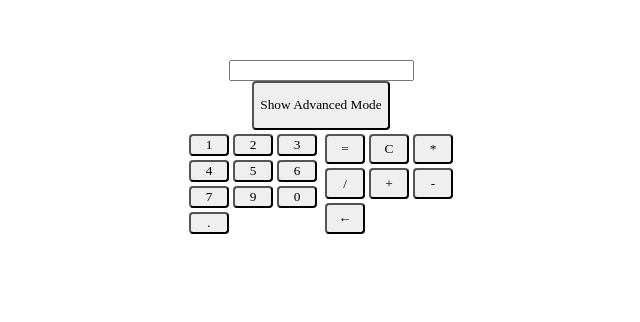
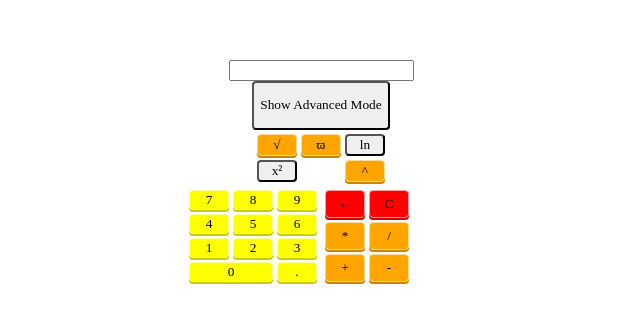
Before and after one commit to Auralcat/v-calculator, a Vue app: page / in a window 1280 px wide. Shown: the top 322 px of the page, without its empty margins (319-959 px from the left). Built offline with nearby package versions, Linux system fonts and the light colour scheme.

Commit message:
Pass properties as list and not string

```diff
--- a/src/components/Button.vue
+++ b/src/components/Button.vue
@@ -1,5 +1,5 @@
 <template>
-  <button class="button" v-on:click="press">{{label}}</button>
+  <button :class="translationTable[label]" v-on:click="press">{{label}}</button>
 </template>
 
 <script>
@@ -7,6 +7,36 @@ import store from "@/store"
 
 export default {
   props: ['label'],
+  data () {
+    return {
+      translationTable: {
+        /* Nums */
+        1: "number one",
+        2: "number two",
+        3: "number three",
+        4: "number four",
+        5: "number five",
+        6: "number six",
+        7: "number seven",
+        8: "number eight",
+        9: "number nine",
+        0: "number zero",
+        ".": "number dot",
+        /* Basic operations */
+        "C": "warning clear",
+        "←": "warning backspace",
+        "=": "operation equals",
+        "+": "operation sum",
+        "-": "operation subtract",
+        "*": "operation multiply",
+        "/": "operation divide",
+        /* Advanced operations */
+        "^": "operation exponentiate",
+        "√": "operation squareroot",
+        "ϖ": "operation pi"
+      }
+    }
+  },
   methods: {
     press () {
       switch (this.label) {
@@ -40,7 +70,6 @@ export default {
 </script>
 
 <!-- Add "scoped" attribute to limit CSS to this component only -->
-<!-- You'd better use Sass for this. -->
 <style lang="scss">
 @mixin button-colors($base, $font:#000) {
   background-color: $base;
@@ -61,6 +90,7 @@ export default {
   @include button-colors(#f00)
 }
 
+/* Base button styles */
 button {
   font-family: OpenSans;
   border-radius: 4px;
@@ -72,4 +102,44 @@ button {
 button:active {
   top: 2px;
 }
+
+/* Button list */
+
+$buttons: (
+  /* Numbers */
+  (name: zero,  col: 1 / span 2, row: 4),
+  (name: dot,   col: 3,          row: 4),
+  (name: one,   col: 1,          row: 3),
+  (name: two,   col: 2,          row: 3),
+  (name: three, col: 3,          row: 3),
+  (name: four,  col: 1,          row: 2),
+  (name: five,  col: 2,          row: 2),
+  (name: six,   col: 3,          row: 2),
+  (name: seven, col: 1,          row: 1),
+  (name: eight, col: 2,          row: 1),
+  (name: nine,  col: 3,          row: 1),
+  /* Basic operations */
+  (name: backspace, col: 1,          row: 1),
+  (name: clear,     col: 2,          row: 1),
+  (name: equals,    col: 1 / span 2, row: 4),
+  (name: multiply,  col: 1,          row: 2),
+  (name: divide,    col: 2,          row: 2),
+  (name: sum,       col: 1,          row: 3),
+  (name: subtract,  col: 2,          row: 3),
+  /* Advanced operations */
+  (name: squareroot, col: 1, row: 1),
+  (name: pi, col: 2, row: 1),
+  (name: square, col: 3, row: 1),
+  (name: natural-logarithm, col: 1, row: 2),
+  (name: logarithm, col: 2, row: 2),
+  (name: exponentiate, col: 3, row: 2),
+);
+
+@each $button in $buttons {
+  .#{map-get($button, name)} {
+    grid-column: map-get($button, col);
+    grid-row: map-get($button, row);
+  }
+}
+
 </style>
--- a/src/components/ButtonPanel.vue
+++ b/src/components/ButtonPanel.vue
@@ -20,6 +20,15 @@
 </script>
 
 <!-- Add "scoped" attribute to limit CSS to this component only -->
-<style scoped>
+<style scoped lang="scss">
+$panel-types: numbers basic-operations advanced-operations;
 
+@each $type in $panel-types {
+  .#{$type}-panel {
+    display: grid;
+    grid-gap: 4px;
+    grid-template-columns: 40px 40px 40px;
+    padding: 4px;
+  }
+}
 </style>
--- a/src/components/Main.vue
+++ b/src/components/Main.vue
@@ -8,17 +8,11 @@
     <!-- Maybe you don't need this div, check later -->
     <div class="basic-mode" v-show="changeMode"></div>
     <div class="buttons">
-      <div class="advanced-operations-panel" v-show="!changeMode">
-        <calc-button class="operation squareroot" label="√" />
-        <calc-button class="operation square" label="x²" />
-        <calc-button class="operation natural-logarithm" label="ln" />
-        <calc-button class="operation pi" label="ϖ" />
-        <calc-button class="operation exponentiate" label="^" />
-      </div>
+      <button-panel panelType="advanced-operations" :buttonLabels="advancedOperations"/>
     </div>
     <div class="buttons">
-      <button-panel panelType="numbers" buttonLabels="123456790."/>
-      <button-panel panelType="basic-operations" buttonLabels="=C*/+-←"/>
+      <button-panel panelType="numbers" :buttonLabels="numbers"/>
+      <button-panel panelType="basic-operations" :buttonLabels="basicOperations"/>
     </div>
   </div>
 </template>
@@ -32,7 +26,10 @@
     name: 'Main',
     data () {
       return {
-        changeMode: true
+        changeMode: true,
+        numbers: [0, 1, 2, 3, 4, 5, 6, 7, 8, 9, '.'],
+        basicOperations: ["+", "-", "*", "/", "C" , "←"],
+        advancedOperations: ["ln", "x²", "^", "ϖ", "√"]
       }
     },
     methods: {
@@ -47,56 +44,8 @@
 
 <!-- Add "scoped" attribute to limit CSS to this component only -->
 <style scoped lang="scss">
-  $panel-types: numbers basic-operations advanced-operations;
-  $buttons: (
-    /* Numbers */
-    (name: zero,  col: 1 / span 2, row: 4),
-    (name: dot,   col: 3,          row: 4),
-    (name: one,   col: 1,          row: 3),
-    (name: two,   col: 2,          row: 3),
-    (name: three, col: 3,          row: 3),
-    (name: four,  col: 1,          row: 2),
-    (name: five,  col: 2,          row: 2),
-    (name: six,   col: 3,          row: 2),
-    (name: seven, col: 1,          row: 1),
-    (name: eight, col: 2,          row: 1),
-    (name: nine,  col: 3,          row: 1),
-    /* Basic operations */
-    (name: backspace, col: 1,          row: 1),
-    (name: clear,     col: 2,          row: 1),
-    (name: equals,    col: 1 / span 2, row: 4),
-    (name: multiply,  col: 1,          row: 2),
-    (name: divide,    col: 2,          row: 2),
-    (name: sum,       col: 1,          row: 3),
-    (name: subtract,  col: 2,          row: 3),
-    /* Advanced operations */
-    (name: squareroot, col: 1, row: 1),
-    (name: pi, col: 2, row: 1),
-    (name: square, col: 3, row: 1),
-    (name: natural-logarithm, col: 1, row: 2),
-    (name: logarithm, col: 2, row: 2),
-    (name: exponentiate, col: 3, row: 2),
-  );
-
-  .buttons {
-    display: flex;
-    justify-content: center;
-  }
-
-  @each $type in $panel-types {
-    .#{$type}-panel {
-      display: grid;
-      grid-gap: 4px;
-      grid-template-columns: 40px 40px 40px;
-      padding: 4px;
-    }
-  }
-
-  @each $button in $buttons {
-    .#{map-get($button, name)} {
-      grid-column: map-get($button, col);
-      grid-row: map-get($button, row);
-    }
-  }
-
+.buttons {
+  display: flex;
+  justify-content: center;
+}
 </style>
```
